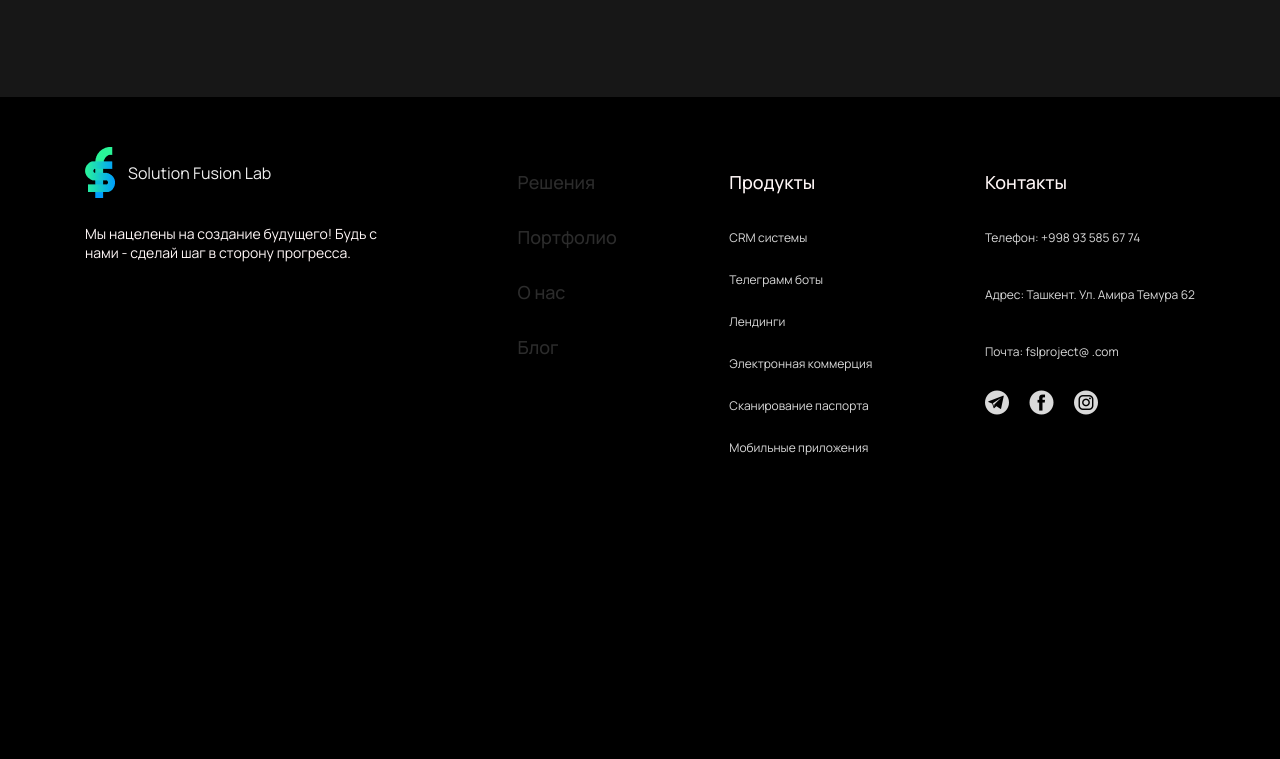
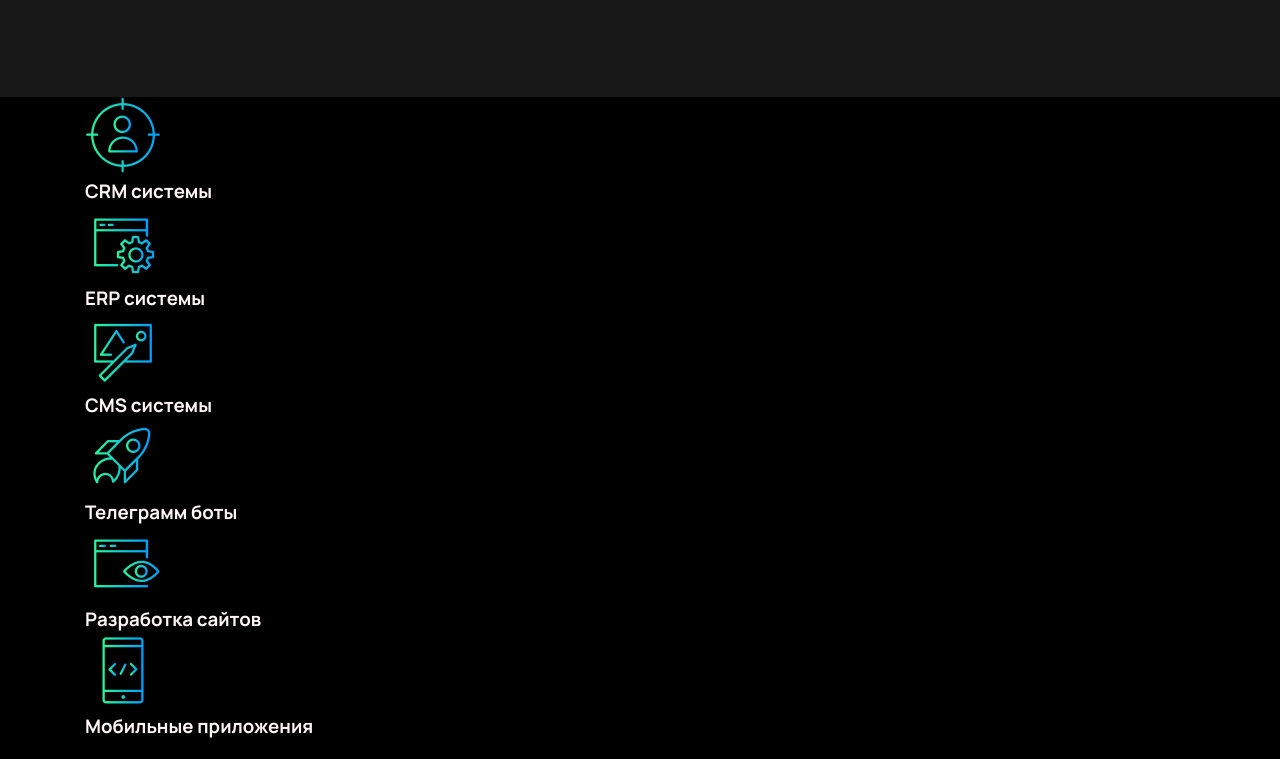
Before and after one commit to Vazgen2k4/FSProject, a plain HTML site: page aboute.html in a window 1280 px wide. Shown: the part 2741-3500 px from the top of the page. Before the commit the page ends 3241 px from the top, so only its background shows below. Drawn offline with nearby package versions, Linux system fonts and the light colour scheme; files whose address does not match are found by name.

Commit message:
Продолжение вёрстки

```diff
--- a/aboute.html
+++ b/aboute.html
@@ -296,6 +296,56 @@
                 <!-- /.partners__content -->
             </section>
             <!-- /.partners -->
+
+            <section class="products">
+                <div class="container">
+                    <div class="products__content">
+                        <div class="products__tab-btns">
+                            <a href="#!" class="products__tab-button">
+                                <div class="_img">
+                                    <img src="./assets/images/mainpage/products/crm.png" alt="crm">
+                                </div>
+                                <h3 class="_name">CRM системы</h3>
+                            </a>
+                            <a href="#!" class="products__tab-button">
+                                <div class="_img">
+                                    <img src="./assets/images/mainpage/products/erp.png" alt="erp">
+                                </div>
+                                <h3 class="_name">ERP системы</h3>
+                            </a>
+                            <a href="#!" class="products__tab-button">
+                                <div class="_img">
+                                    <img src="./assets/images/mainpage/products/cms.png" alt="cms">
+                                </div>
+                                <h3 class="_name">CMS системы</h3>
+                            </a>
+                            <a href="#!" class="products__tab-button">
+                                <div class="_img">
+                                    <img src="./assets/images/mainpage/products/bots.png" alt="telegram bots">
+                                </div>
+                                <h3 class="_name">Телеграмм боты</h3>
+                            </a>
+                            <a href="#!" class="products__tab-button">
+                                <div class="_img">
+                                    <img src="./assets/images/mainpage/products/sites.png" alt="sites">
+                                </div>
+                                <h3 class="_name">Разработка сайтов</h3>
+                            </a>
+                            <a href="#!" class="products__tab-button">
+                                <div class="_img">
+                                    <img src="./assets/images/mainpage/products/mobile.png" alt="mobile">
+                                </div>
+                                <h3 class="_name">Мобильные приложения</h3>
+                            </a>
+
+                        </div>
+                        <!-- /.products__tab-btns -->
+                    </div>
+                    <!-- /.products__content -->
+                </div>
+                <!-- /.container -->
+            </section>
+            <!-- /.products -->
         </main>
         <!-- /.main -->
 
```
Also changed, not shown: index.html (+1 -1 lines).
